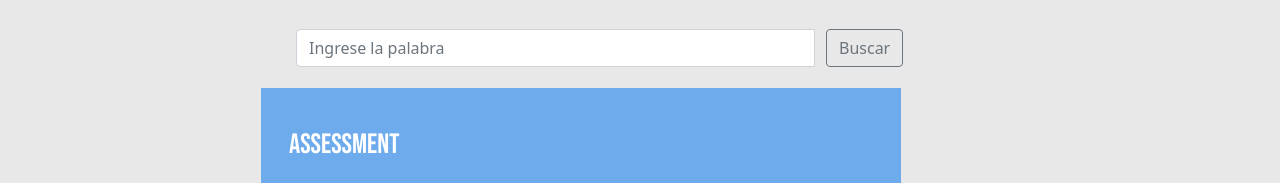
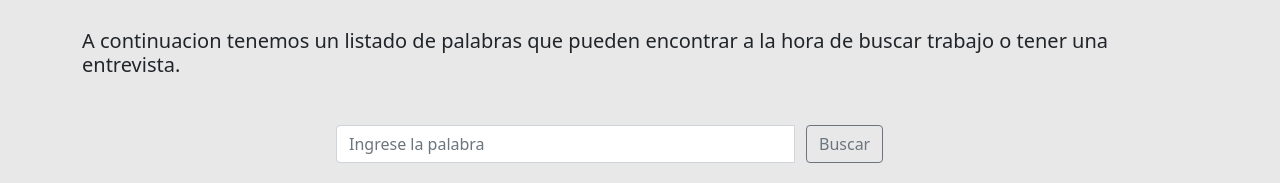
Before and after one commit to Janneth0/FirWor, a plain HTML site: page pages/firworpedia.html in a window 1280 px wide. Shown: the part 553-736 px from the top of the page. Drawn offline with nearby package versions, Linux system fonts and the light colour scheme; a web font is replaced by a local one.

Commit message:
Update firworpedia.html

```diff
--- a/pages/firworpedia.html
+++ b/pages/firworpedia.html
@@ -64,10 +64,12 @@
     <h1>FIRWORPedia</h1>
 
 <h2>Busque palabras clave sobre el Mundo Laboral</h2> <br>
-
+<h5>
+A continuacion tenemos un listado de palabras que pueden encontrar a la hora de buscar trabajo o tener una entrevista.
+</h5>
 
     <div class="container busqueda">
-      <div class="input-group mb-3 row">
+      <div class="input-group mb-3 row" style="padding: 5vh">
         <input type="text" class="form-control col-8" placeholder="Ingrese la palabra" aria-label="Recipient's palabra"
           aria-describedby="basic-addon2" id="txtinput">
         <div class="input-group-append col-3">
```
